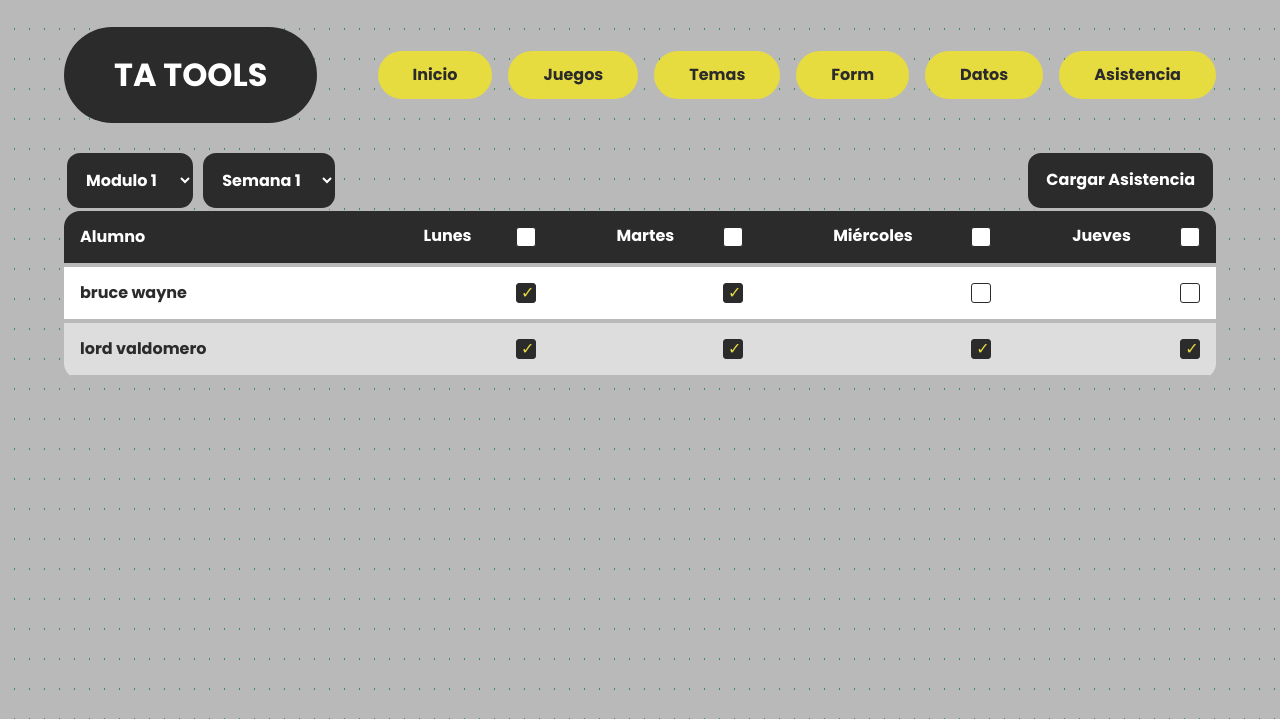
After one commit to MelinaRG/ProyectoSUP7, a FastAPI app: template app/templates/asistencia.html in a window 1280 px wide. The commit adds this page. Shown: the top 719 px of the page. Run offline with FastAPI, Linux system fonts and the light colour scheme; the template is opened without the code that fills it, so the values that code supplies are empty; parts of the project's set-up code (start-up, migrations or seed data) failed here and were passed over.

Commit message:
html asistencia con nav actualizado

```diff
--- a/app/static/css/styles.css
+++ b/app/static/css/styles.css
@@ -31,6 +31,14 @@ body{
     color:#FFF;
 }
 
+.hero1{
+  width:100%;
+  max-height: 800px;
+  position: relative;
+  display: grid;
+  grid-template-rows: 150px 1fr;
+  color:#FFF;
+}
 
 /* NAV */
 .nav{
@@ -794,3 +802,123 @@ body{
   }
 
     /* JUEGOS CSS */
+
+        /* Asistencia CSS */
+
+        .main-container{
+          padding-top: 0px;
+        }
+
+        .abuelo-container{
+          display: grid;
+          grid-template-rows: 0.1fr 0.9fr;
+          grid-template-columns: 1fr 1fr;
+          grid-template-areas: "selectTagArea buttonArea"
+          "fila fila";
+        }
+
+        .button-container{
+          grid-area: buttonArea;
+          display: flex;
+          justify-content: right;
+        }
+
+        .select-container{
+          grid-area: selectTagArea;
+        }
+
+        .table-container{
+          grid-area: fila;
+          display: flex;
+          justify-content: center;
+        }
+
+        table {
+          border-collapse: collapse;
+          border-radius: 1em;
+          overflow: hidden;
+          width: 100%;
+          max-width: 1200px;
+        }
+
+
+        th, td {
+          padding: 1em;
+          border-bottom: 4px solid #b9b9b9;
+        }
+
+        tr {
+          height: 20px;
+        }
+
+        tr:nth-child(odd) {
+          background-color: #ddd;
+        }
+
+        tr:nth-child(even) {
+          background-color: #FFF;
+        }
+
+        th {
+          background-color: #2b2b2b;
+          color: #FFF;
+          text-align: center;
+        }
+
+        input[type="checkbox"] {
+          float: right;
+          -webkit-appearance: none;
+          -moz-appearance: none;
+          appearance: none;
+          width: 20px;
+          height: 20px;
+          border: 1px solid #2b2b2b;
+          border-radius: 3px;
+          background-color: #FFF;
+        }
+
+        input[type="checkbox"]:checked {
+          background-color: #2b2b2b;
+        }
+
+        input[type="checkbox"]:checked:before {
+          content: " ✓";
+          color: #e7dc3f;
+        }
+
+
+        td {
+          font-weight: bold;
+          color: #2b2b2b;
+        }
+
+        select {
+          border-radius: 1em;
+          border: 3px solid #b9b9b9;
+          font-weight: bold;
+          color: #FFF;
+          background-color: #2b2b2b;
+          padding: 15px;
+          cursor: pointer;
+        }
+
+        select option {
+          background-color: #FFF;
+          color: #2b2b2b;
+        }
+
+        button {
+          border-radius: 1em;
+          border: 3px solid #b9b9b9;
+          font-weight: bold;
+          color: #FFF;
+          background-color: #2b2b2b;
+          padding: 18px;
+          cursor: pointer;
+        }
+
+        button:hover {
+          background-color: #131313;
+        }
+
+        /* Asistencia CSS */
--- /dev/null
+++ b/app/templates/asistencia.html
@@ -0,0 +1,372 @@
+<!DOCTYPE html>
+<html>
+<head>
+	<title>Asistencia</title>
+	<link rel="stylesheet" type="text/css" href="../static/css/styles.css">
+	<link href="{{ url_for('static', path='/css/styles.css') }}" rel="stylesheet">
+	<link rel="preconnect" href="https://fonts.googleapis.com/%22%3E">
+	<link rel="preconnect" href="https://fonts.gstatic.com/" crossorigin>
+	<link href="https://fonts.googleapis.com/css2?family=Poppins:wght@400;700&display=swap" rel="stylesheet">
+</head>
+<body>
+	<header class="hero1">
+    <nav class="nav container">
+      <div class="nav__logo">
+        <h2 class="nav__title">TA TOOLS</h2>
+      </div>
+      <ul class="nav__link nav__link--menu">
+        <li class="nav__items">
+            <a href="/" class="nav__links" id="boton__inicio">Inicio</a>
+          </li>
+          <li class="nav__items">
+            <a href="/juegos" class="nav__links">Juegos</a>
+          </li>
+          <li class="nav__items">
+            <a href="/temas" class="nav__links">Temas</a>
+          </li>
+          <li class="nav__items">
+            <a href="/form" class="nav__links" id="boton__form">Form</a>
+          </li>
+          <li class="nav__items">
+            <a href="/datos" class="nav__links">Datos</a>
+          </li>
+          <li class="nav__items">
+            <a href="/asistencia" class="nav__links">Asistencia</a>
+          </li>
+      </ul>
+    </nav>
+    </header>
+    <main class= "container main-container">
+<!-- Select para el módulo -->
+<div class="abuelo-container">
+  <div class="button-container">
+    <button>Cargar Asistencia</button>
+  </div>
+  <div class="select-container">
+  <label for="modulo"></label>
+    <select id="modulo" name="modulo">
+      <option value="1"><a>Modulo 1</a></option>
+      <option value="2"><a>Modulo 2</a></option>
+      <option value="3"><a>Modulo 3</a></option>
+      <option value="4"><a>Modulo 4</a></option>
+      <option value="5"><a>Modulo 5</a></option>
+      <option value="6"><a>Modulo 6</a></option>
+    </select>
+  <!-- Select para la semana -->
+  <label for="semana"></label>
+    <select id="semana" name="semana">
+      <option value="1">Semana 1</option>
+      <option value="2">Semana 2</option>
+    </select>
+  </div>
+  <div class="table-container">
+  <table id="tablaAsistencia">
+    <tr>
+      <th style="text-align: left;">Alumno</th>
+      <th>Lunes<input type="checkbox" onclick="selectAll(this, 'lunes')"></th>
+      <th>Martes<input type="checkbox" onclick="selectAll(this, 'martes')"></th>
+      <th>Miércoles<input type="checkbox" onclick="selectAll(this, 'miercoles')"></th>
+      <th>Jueves<input type="checkbox" onclick="selectAll(this, 'jueves')"></th>
+    </tr>
+  </table>
+</div>
+</div>
+    <script>
+ function selectAll(checkbox, className) {
+   var checkboxes = document.getElementsByClassName(className);
+   for (var i = 0; i < checkboxes.length; i++) {
+     checkboxes[i].checked = checkbox.checked;
+   }
+ }
+
+/*
+var diccAlumnoAux = {
+    "0": {
+        "id_alumno": 0,
+        "nombre": "bruce",
+        "apellido": "wayne",
+        "id_sup": "DTS-03_02",
+        "lunes": false,
+        "martes": false,
+        "miercoles": false,
+        "jueves": false,
+        "semana": 1,
+        "modulo": 2,
+    },
+}
+*/
+
+var diccAlumno = {
+    "0": {
+        "id_alumno": 0,
+        "nombre": "bruce",
+        "apellido": "wayne",
+        "id_sup": "DTS-03_02",
+        "1-1" : {
+            "lunes":true,
+            "martes":true,
+            "miercoles":false,
+            "jueves":false
+        },
+        "1-2" : {
+            "lunes":false,
+            "martes":false,
+            "miercoles":true,
+            "jueves":true
+        },
+        "2-1" : {
+            "lunes":false,
+            "martes":false,
+            "miercoles":false,
+            "jueves":false
+        },
+        "2-2" : {
+            "lunes":false,
+            "martes":false,
+            "miercoles":false,
+            "jueves":false
+        },
+        "3-1" : {
+            "lunes":false,
+            "martes":false,
+            "miercoles":false,
+            "jueves":false
+        },
+        "3-2" : {
+            "lunes":false,
+            "martes":false,
+            "miercoles":false,
+            "jueves":false
+        },
+        "4-1" : {
+            "lunes":false,
+            "martes":false,
+            "miercoles":false,
+            "jueves":false
+        },
+        "4-2" : {
+            "lunes":false,
+            "martes":false,
+            "miercoles":false,
+            "jueves":false
+        },
+        "5-1" : {
+            "lunes":false,
+            "martes":false,
+            "miercoles":false,
+            "jueves":false
+        },
+        "5-2" : {
+            "lunes":false,
+            "martes":false,
+            "miercoles":false,
+            "jueves":false
+        },
+        "6-1" : {
+            "lunes":false,
+            "martes":false,
+            "miercoles":false,
+            "jueves":false
+        },
+        "6-2" : {
+            "lunes":false,
+            "martes":false,
+            "miercoles":false,
+            "jueves":false
+        },
+    },
+    "1": {
+        "id_alumno": 1,
+        "nombre": "lord",
+        "apellido": "valdomero",
+        "id_sup": "DTS-03_02",
+        "1-1" : {
+            "lunes":true,
+            "martes":true,
+            "miercoles":true,
+            "jueves":true
+        },
+        "1-2" : {
+            "lunes":false,
+            "martes":false,
+            "miercoles":false,
+            "jueves":true
+        },
+        "2-1" : {
+            "lunes":false,
+            "martes":false,
+            "miercoles":false,
+            "jueves":false
+        },
+        "2-2" : {
+            "lunes":false,
+            "martes":false,
+            "miercoles":false,
+            "jueves":false
+        },
+        "3-1" : {
+            "lunes":false,
+            "martes":false,
+            "miercoles":false,
+            "jueves":false
+        },
+        "3-2" : {
+            "lunes":false,
+            "martes":false,
+            "miercoles":false,
+            "jueves":false
+        },
+        "4-1" : {
+            "lunes":false,
+            "martes":false,
+            "miercoles":false,
+            "jueves":false
+        },
+        "4-2" : {
+            "lunes":false,
+            "martes":false,
+            "miercoles":false,
+            "jueves":false
+        },
+        "5-1" : {
+            "lunes":false,
+            "martes":false,
+            "miercoles":false,
+            "jueves":false
+        },
+        "5-2" : {
+            "lunes":false,
+            "martes":false,
+            "miercoles":false,
+            "jueves":false
+        },
+        "6-1" : {
+            "lunes":false,
+            "martes":false,
+            "miercoles":false,
+            "jueves":false
+        },
+        "6-2" : {
+            "lunes":false,
+            "martes":false,
+            "miercoles":false,
+            "jueves":false
+        },
+    }
+
+}
+var encarga
+
+const datosTabla = () =>{
+
+
+  console.log(encarga)
+  if (encarga == 1){
+ // Obtiene el elemento de la tabla
+var tabla = document.getElementById("tablaAsistencia");
+
+// Mientras la tabla tenga más de un hijo
+while (tabla.children.length > 1) {
+  // Elimina el segundo hijo de la tabla
+  tabla.removeChild(tabla.children[1]);
+}
+
+}
+  encarga = 1
+
+  // Obtén el elemento del select tag para el módulo
+  var selectModulo = document.getElementById("modulo");
+  // Obtén el valor seleccionado en el select tag para el módulo
+  var modulo = selectModulo.value;
+
+  // Obtén el elemento del select tag para la semana
+  var selectSemana = document.getElementById("semana");
+  // Obtén el valor seleccionado en el select tag para la semana
+  var semana = selectSemana.value;
+
+  // Construye la cadena de texto con la combinación de módulo y semana seleccionados
+  var moduloSemana = modulo + "-" + semana;
+
+  // Obtiene el elemento de la tabla
+  var tabla = document.getElementById("tablaAsistencia");
+
+  // Mientras la tabla tenga más de un hijo
+  while (tabla.children.length > 1) {
+    // Elimina el segundo hijo de la tabla
+    tabla.removeChild(tabla.children[1]);
+  }
+
+// Recorre todos los alumnos del diccionario
+  for (var clave in diccAlumno) {
+    // Obtén el objeto del alumno
+    var alumno = diccAlumno[clave];
+
+    // Obtén el objeto con la información de asistencia para el módulo y semana seleccionados
+    var asistencia = alumno[moduloSemana];
+
+    // Crea una fila para el alumno
+    var tr = document.createElement("tr");
+
+    // Crea una celda para el nombre del alumno
+    var tdNombre = document.createElement("td");
+    tdNombre.textContent = alumno.nombre + " " + alumno.apellido;
+
+    // Crea una celda para el estado de asistencia del lunes
+    var tdLunes = document.createElement("td");
+    var inputLunes = document.createElement("input");
+    inputLunes.type = "checkbox";
+    inputLunes.checked = asistencia.lunes;
+    inputLunes.className = "lunes";
+    tdLunes.appendChild(inputLunes);
+
+    // Crea una celda para el estado de asistencia del martes
+    var tdMartes = document.createElement("td");
+    var inputMartes = document.createElement("input");
+    inputMartes.type = "checkbox";
+    inputMartes.checked = asistencia.martes;
+    inputMartes.className = "martes";
+    tdMartes.appendChild(inputMartes);
+
+    // Crea una celda para el estado de asistencia del miércoles
+    var tdMiercoles = document.createElement("td");
+    var inputMiercoles = document.createElement("input");
+    inputMiercoles.type = "checkbox";
+    inputMiercoles.checked = asistencia.miercoles;
+    inputMiercoles.className = "miercoles";
+    tdMiercoles.appendChild(inputMiercoles);
+
+    // Crea una celda para el estado de asistencia del jueves
+    var tdJueves = document.createElement("td");
+    var inputJueves = document.createElement("input");
+    inputJueves.type = "checkbox";
+    inputJueves.checked = asistencia.jueves;
+    inputJueves.className = "jueves";
+    tdJueves.appendChild(inputJueves);
+
+    // Agrega las celdas a la fila
+    tr.appendChild(tdNombre);
+    tr.appendChild(tdLunes);
+    tr.appendChild(tdMartes);
+    tr.appendChild(tdMiercoles);
+    tr.appendChild(tdJueves);
+
+    // Agrega las filas a la tabla
+    tabla.appendChild(tr);
+  }
+}
+
+
+encarga = 0
+
+datosTabla()
+
+const modulo = document.getElementById ("modulo")
+modulo.addEventListener("change",datosTabla)
+
+
+const semana = document.getElementById ("semana")
+semana.addEventListener("change",datosTabla)
+    </script>
+    </main>
+</body>
+</html>
```
